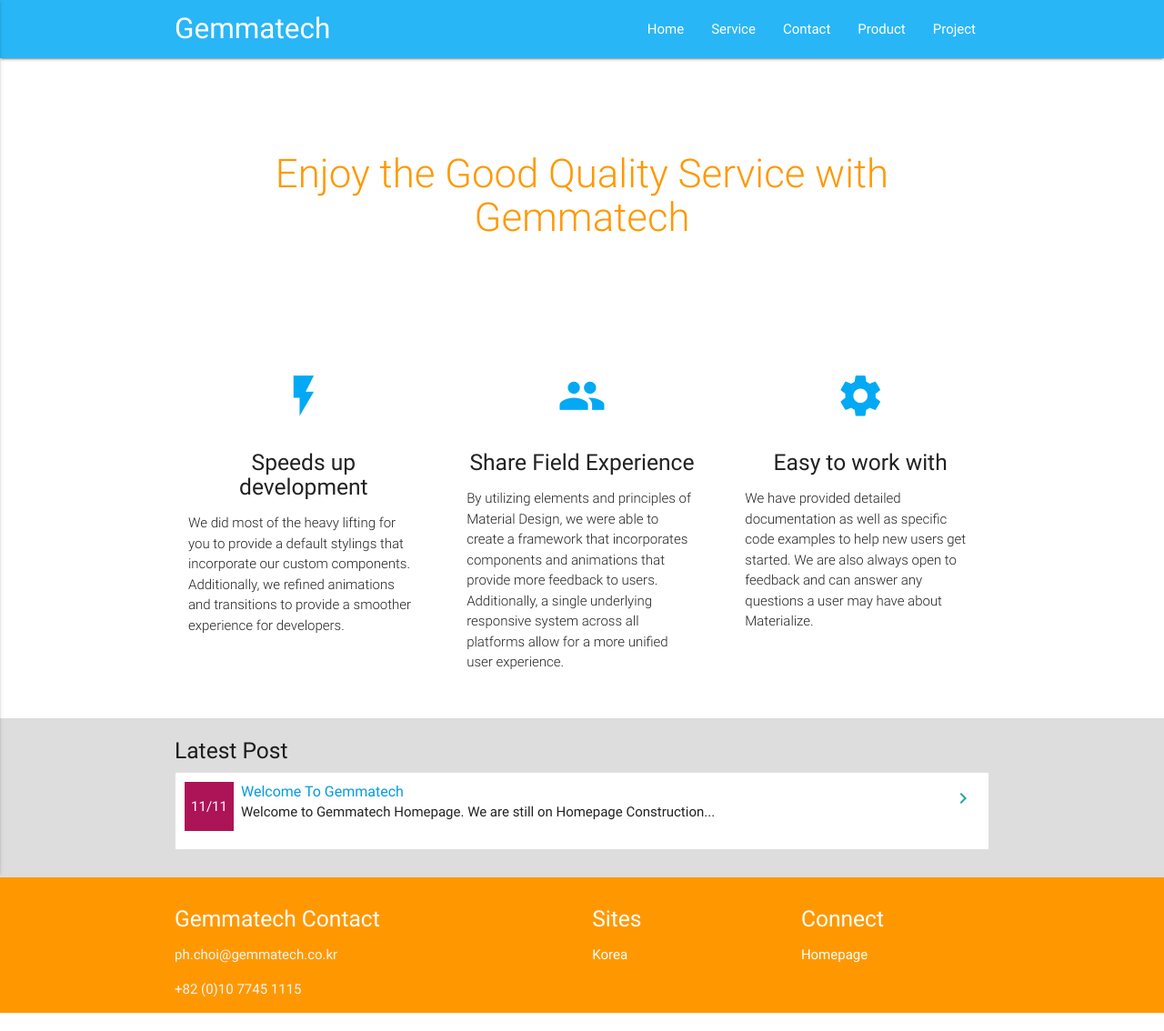
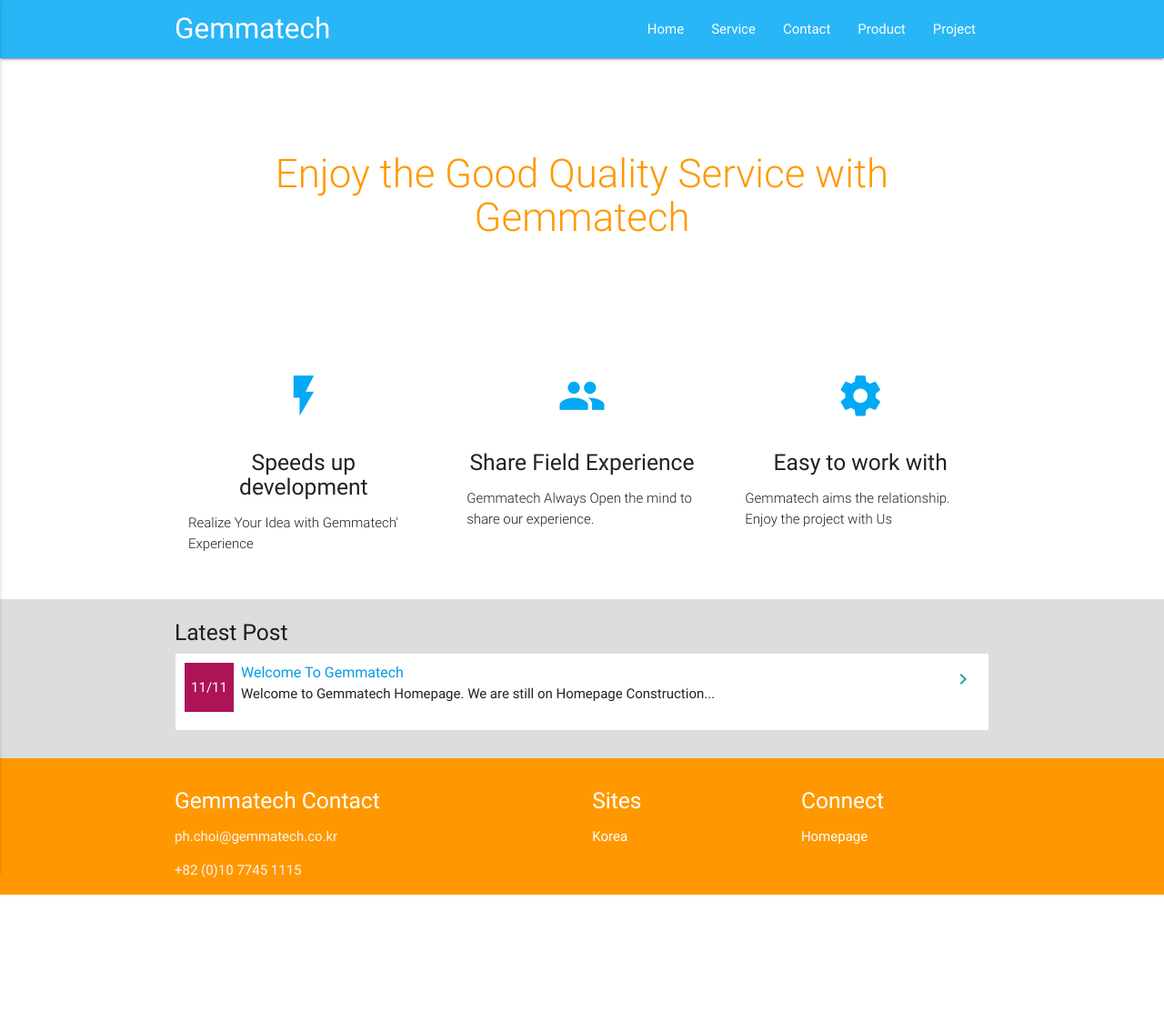
Before and after one commit to gemmatech/gemmatech.github.io, a Jekyll site: the page built from index.md, in a window 1280 px wide. Shown: the whole page at 91% size. Built offline with Jekyll 4.4.1, drawn with Linux system fonts in a browser that asks for light colours; after the commit the page ends 1004 px from its top, so only the background shows below that.

Commit message:
Update home.html

```diff
--- a/_layouts/home.html
+++ b/_layouts/home.html
@@ -24,7 +24,7 @@ layout: default
             <h2 class="center light-blue-text"><i class="material-icons">flash_on</i></h2>
             <h5 class="center">Speeds up development</h5>
 
-            <p class="light">We did most of the heavy lifting for you to provide a default stylings that incorporate our custom components. Additionally, we refined animations and transitions to provide a smoother experience for developers.</p>
+            <p class="light">Realize Your Idea with Gemmatech' Experience</p>
           </div>
         </div>
 
@@ -33,7 +33,7 @@ layout: default
             <h2 class="center light-blue-text"><i class="material-icons">group</i></h2>
             <h5 class="center">Share Field Experience</h5>
 
-            <p class="light">By utilizing elements and principles of Material Design, we were able to create a framework that incorporates components and animations that provide more feedback to users. Additionally, a single underlying responsive system across all platforms allow for a more unified user experience.</p>
+            <p class="light">Gemmatech Always Open the mind to share our experience. </p>
           </div>
         </div>
 
@@ -42,8 +42,7 @@ layout: default
             <h2 class="center light-blue-text"><i class="material-icons">settings</i></h2>
             <h5 class="center">Easy to work with</h5>
 
-            <p class="light">We have provided detailed documentation as well as specific code examples to help new users get started. We are also always open to feedback and can answer any questions a user may have about Materialize.</p>
-          </div>
+            <p class="light">Gemmatech aims the relationship. Enjoy the project with Us </p>          </div>
         </div>
       </div>
 
```
